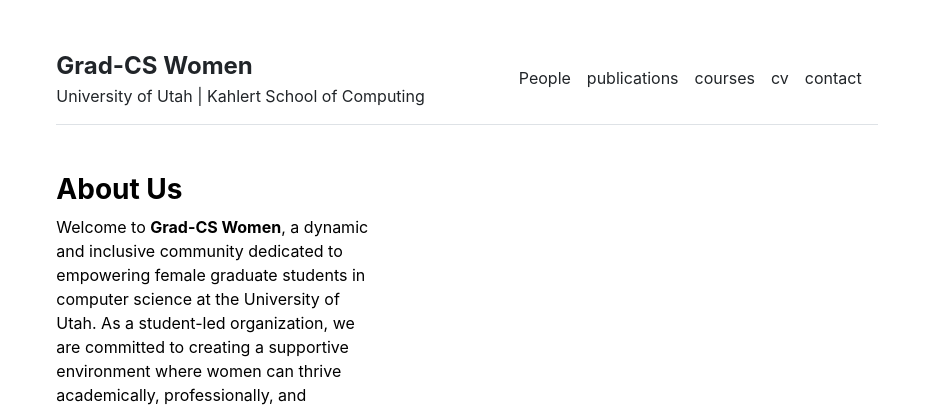
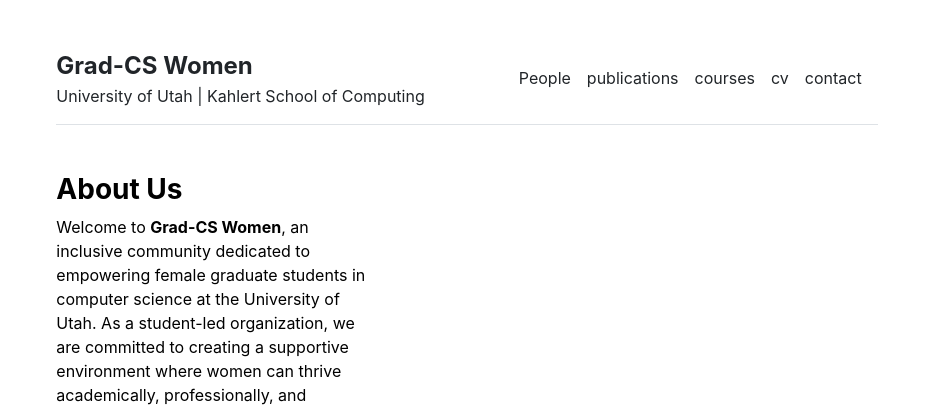
Before and after one commit to gradCSwomen-utah/gradCSwomen-utah.github.io, a Jekyll site: the page built from index.md, in a window 1280 px wide. Shown: the top 410 px of the page, without its empty margins (173-1106 px from the left). Built offline with Jekyll 4.4.1, drawn with Linux system fonts in a browser that asks for light colours; some of the changed text lies outside the part shown.

Commit message:
Update index.md

```diff
--- a/index.md
+++ b/index.md
@@ -3,7 +3,7 @@
 title: "Home"
 ---
 
-Welcome to **Grad-CS Women**, a dynamic and inclusive community dedicated to empowering female graduate students in computer science at the University of Utah. As a student-led organization, we are committed to creating a supportive environment where women can thrive academically, professionally, and personally.
+Welcome to **Grad-CS Women**, an inclusive community dedicated to empowering female graduate students in computer science at the University of Utah. As a student-led organization, we are committed to creating a supportive environment where women can thrive academically, professionally, and personally.
 
 Our *mission* is to foster a sense of belonging and provide female computer science students with valuable resources, networking opportunities, and mentorship. We believe in the power of collaboration and aim to build a strong network of women who inspire and uplift each other.
 
```
